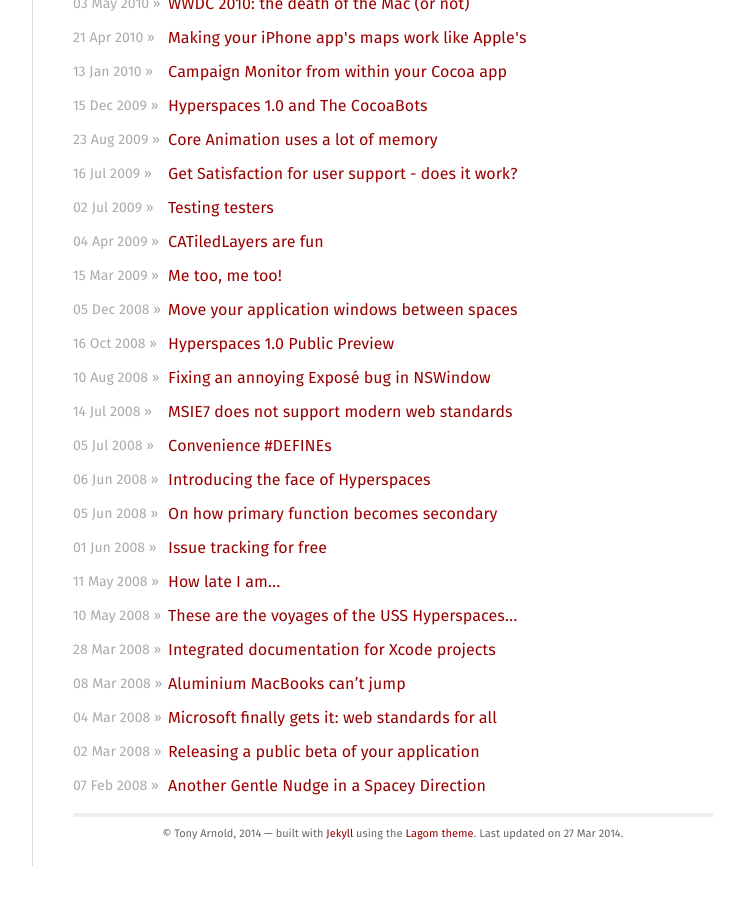
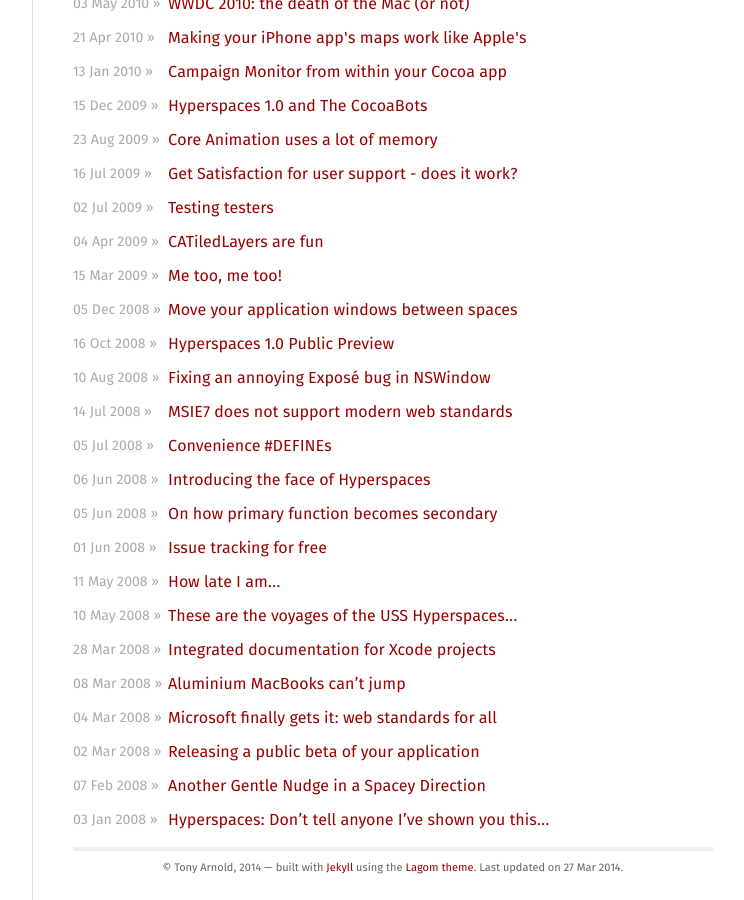
Before and after one commit to tonyarnold/tonyarnold.github.io, a Jekyll site: the page built from index.html, in a window 1280 px wide and 900 px high, scrolled down 935 px. Shown: the whole window, without its empty margins (378-1122 px from the left). Built offline with Jekyll 4.4.1, drawn with Linux system fonts in a browser that asks for light colours; nearby versions of some CDN libraries; before the commit the page ends 1801 px from its top, so only the background shows below that.

Commit message:
Update 2008-01-03-dont-tell-anyone-ive-shown-you-this.md

```diff
--- a/_posts/2008-01-03-dont-tell-anyone-ive-shown-you-this.md
+++ b/_posts/2008-01-03-dont-tell-anyone-ive-shown-you-this.md
@@ -1,5 +1,8 @@
 ---
-published: false
+layout: post
+title: "Hyperspaces: Don’t tell anyone I’ve shown you this…"
+tags: [Hyperspaces, Mac]
+date: 03 January 2008 01:34:00
 ---
 
 <video width="720" height="466" poster="http://static.tonyarnold.com/hs_web-poster-1306154058.jpg" controls="yes" preload="none" class="widescreen">
```
